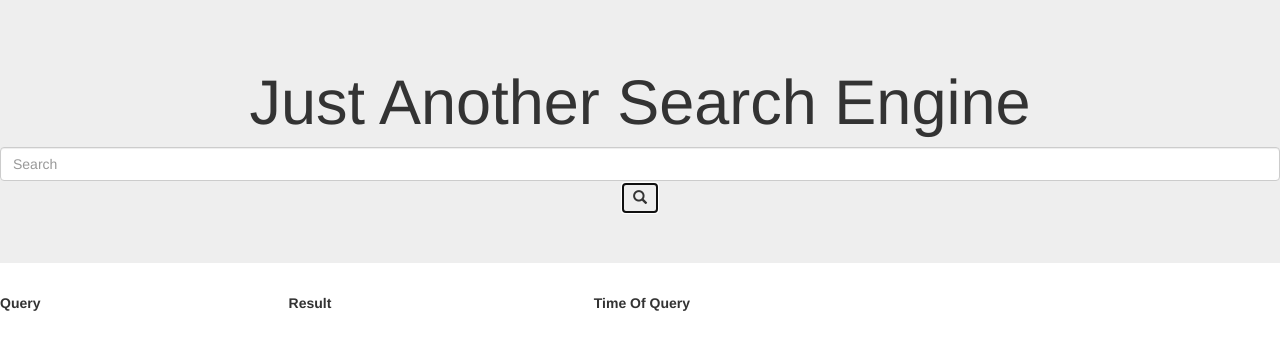
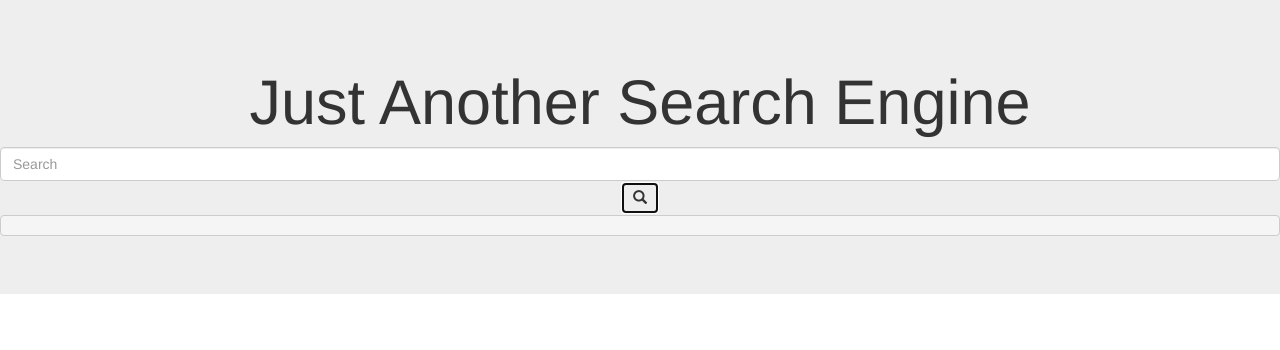
Before and after one commit to sahilmalav/search-interface-project, a plain HTML site: page index.html in a window 1280 px wide. Both pictures are taken after a click on the button 639 px from the left and 198 px from the top of the page. Drawn offline with nearby package versions, Linux system fonts and the light colour scheme; no server answers.

Commit message:
Update index.html

```diff
--- a/index.html
+++ b/index.html
@@ -22,7 +22,7 @@
         <script src="https://maxcdn.bootstrapcdn.com/bootstrap/3.3.7/js/bootstrap.min.js"></script>
         <script>
         // function confirmInput() {
-        //     fname = document.forms[0].fname.value;
+        //     fname = document.getElementByName("search")[0].value;
         // }
         </script>
     </head>
@@ -32,14 +32,16 @@
         <div class="jumbotron text-center">
             <h1>Just Another Search Engine</h1>
             <!-- <form class="form-inline" method="post"> -->
-                <input id = fname type="text" name="search" class="form-control" placeholder="Search" size="30%">
+                <input id = fname type="text" name="search" class="form-control" placeholder="Search" size="30%" >
                 <!-- <input type="submit"> -->
                 <button name="test" onclick="search_es()" class="btn" style="background-color: #eeeeee;"><span class="glyphicon glyphicon-search"></span></button>
+                <pre id = "res"></pre>
             <!-- </form> -->
         </div>
         <script>
             function search_es(){
                 console.log("jfhjd");
+                var query = document.getElementsByName("search")[0].value;
                 var xhr = new XMLHttpRequest();
                 var url = "http://127.0.0.1:5000/search";
                 xhr.open("POST", url, true);
@@ -47,94 +49,12 @@
                 xhr.onreadystatechange = function () {
                     if (xhr.readyState === 4 && xhr.status === 200) {
                         var json = JSON.parse(xhr.responseText);
+                        document.getElementById("res").innerHTML = xhr.responseText;
                     }
                 };
-                var data = JSON.stringify({"query": "cats"});
+                var data = JSON.stringify({"query": query});
                 xhr.send(data);
             }
         </script>
-        <table style="width:100%">
-		  <tr>
-		    <th>Query</th>
-		    <th>Result</th>
-		    <th>Time Of Query</th>
-
-
-
-
-
-
-
-
-
-
-
-
-
-
-
-
-
-
-
-
-
-
-
-
-
-
-
-
-
-
-
-
-
-
-
-
-
-
-
-
-
-
-
-
-
-
-
-
-
-
-
-
-
-
-
-
-
-
-
-
-
-
-
-
-
-
-
-
-
-
-
-
-
-
-
-		  </tr>
-		</table>
     </body>
-
 </html>
```
